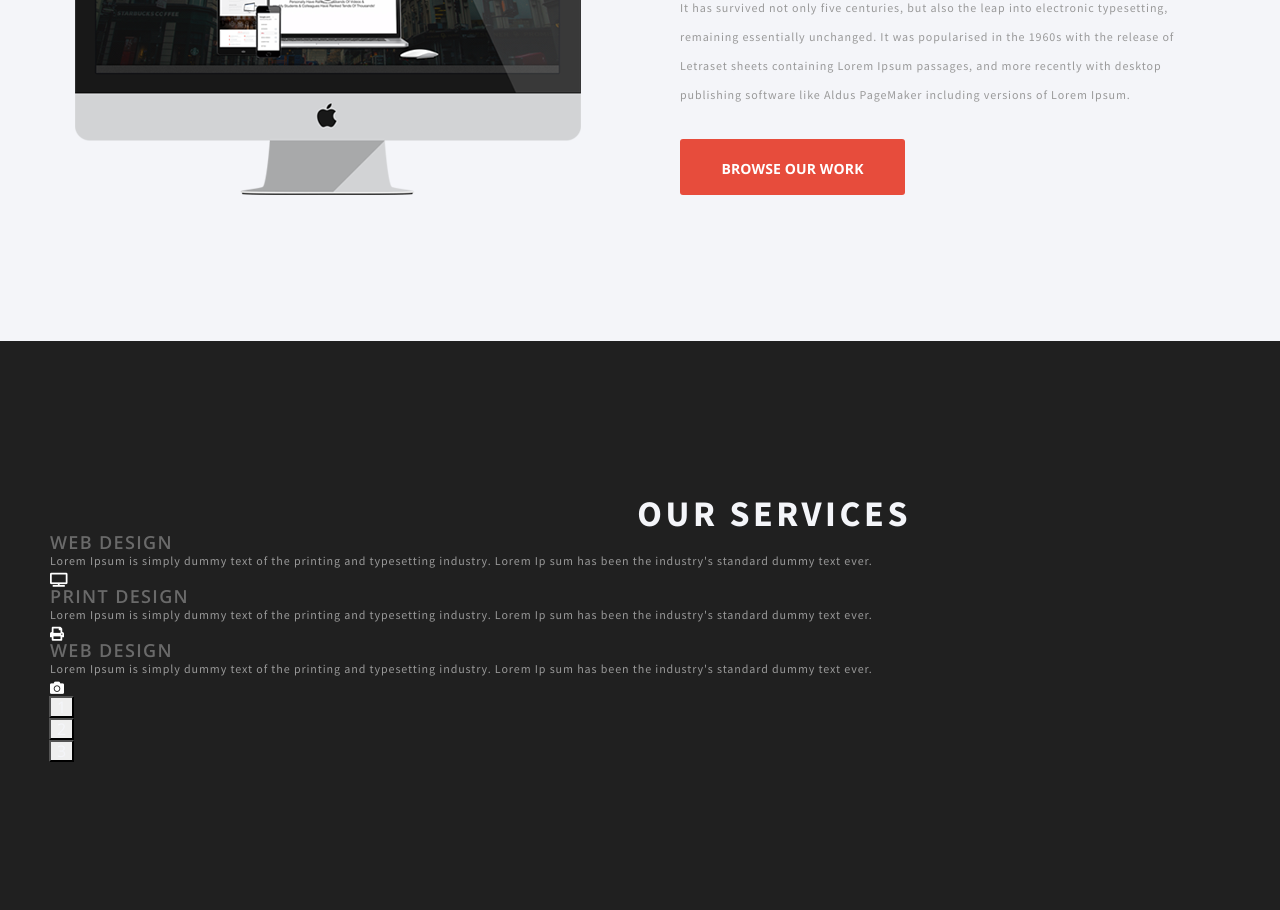
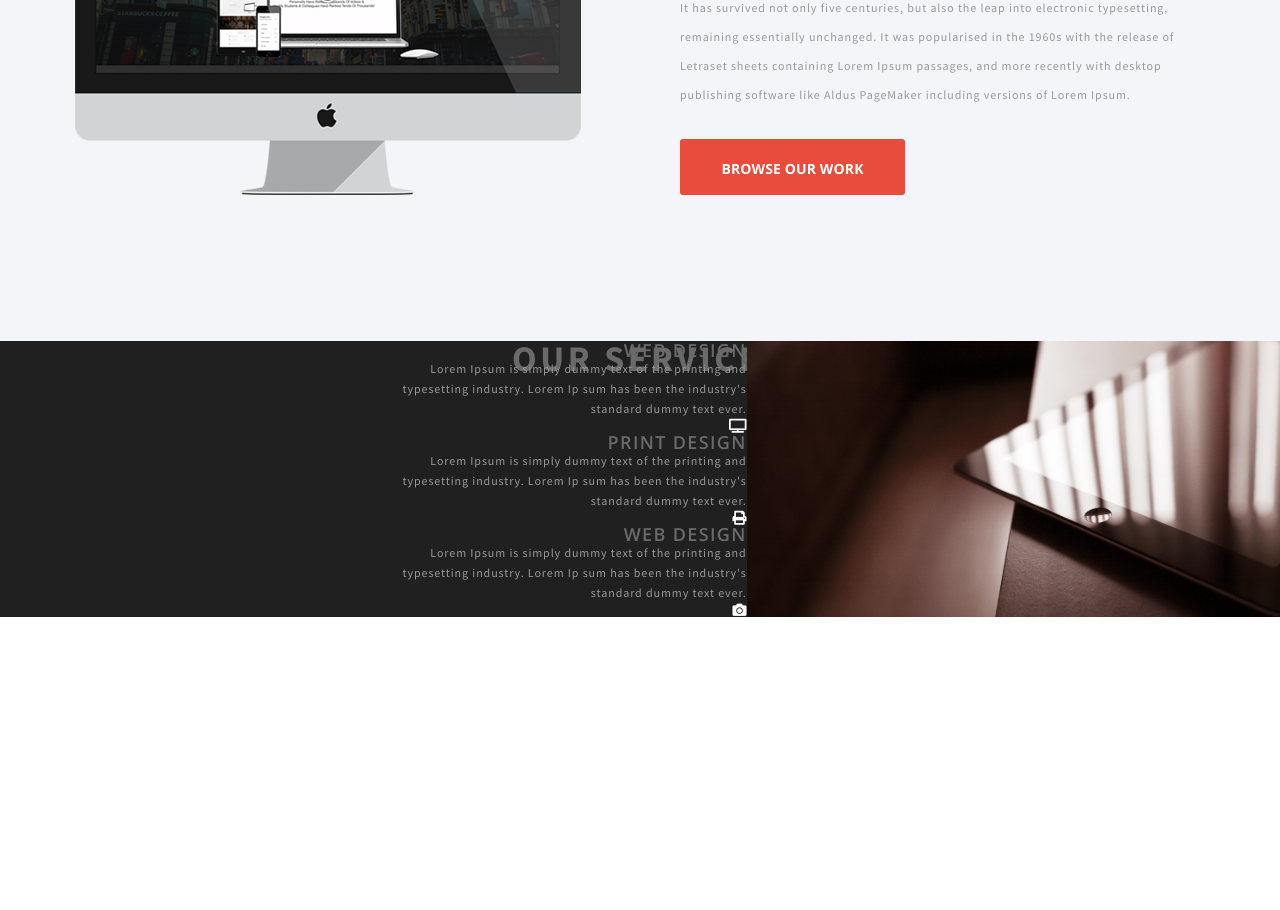
Before and after one commit to YevheniyDudnik/Bino, a website: page index.html in a window 1280 px wide. Shown: the part 1789-2699 px from the top of the page. After the commit the page ends 2406 px from the top, so only its background shows below. Drawn offline with Linux system fonts and the light colour scheme.

Commit message:
add position absolute to title third section

```diff
--- a/index.html
+++ b/index.html
@@ -140,82 +140,37 @@
                 </ul>
             </section>
             <section class="section-third-wrap container-fluid px-0">
-                <div class="row container-fluid section-third flex-column mx-0">
-                    <h2 class="section-third-title mx-0 d-flex justify-content-end">OUR SERVICES</h2>
+                <div class="section-third container-fluid px-0">
+                    <h2 class="section-third-title">OUR SERVICES</h2>
                     <ul class="section-third-carousel">
-                        <li class="section-third-carousel-slide">
-                            <ul>
-                                <li>
-                                    <h5>WEB DESIGN</h5>
-                                    <p>Lorem Ipsum is simply dummy text of the printing and typesetting industry. Lorem Ip sum has been the industry's standard dummy text ever.</p>
+                        <li class="section-third-carousel-slide"> <!-- slide  -->
+                            <ul class="row section-third-carousel-slide-list">
+                                <li class="col-lg-7 col-12 px-0 section-third-carousel-slide-item"> <!-- left -->
+                                    <ul class="d-flex flex-column flex-nowrap align-items-end">
+                                        <li class="d-flex flex-column align-items-end col-6 px-0"> <!-- services -->
+                                            <h5 class="mx-0">WEB DESIGN</h5>
+                                            <p class="text-right">Lorem Ipsum is simply dummy text of the printing and typesetting industry. Lorem Ip sum has been the industry's standard dummy text ever.</p>
                                             <a href="#">
                                                 <i class="fas fa-tv"></i>
                                             </a>
                                         </li>
-                                <li>
-                                    <h5>PRINT DESIGN</h5>
-                                    <p>Lorem Ipsum is simply dummy text of the printing and typesetting industry. Lorem Ip sum has been the industry's standard dummy text ever.</p>
+                                        <li class="d-flex flex-column align-items-end col-6 px-0"> <!-- services -->
+                                            <h5 class="mx-0">PRINT DESIGN</h5>
+                                            <p class="text-right">Lorem Ipsum is simply dummy text of the printing and typesetting industry. Lorem Ip sum has been the industry's standard dummy text ever.</p>
                                             <a href="#">
                                                 <i class="fas fa-print"></i>
                                             </a>
                                         </li>
-                                <li>
-                                    <h5>WEB DESIGN</h5>
-                                    <p>Lorem Ipsum is simply dummy text of the printing and typesetting industry. Lorem Ip sum has been the industry's standard dummy text ever.</p>
+                                        <li class="d-flex flex-column align-items-end col-6 px-0"> <!-- services -->
+                                            <h5 class="mx-0">WEB DESIGN</h5>
+                                            <p class="text-right">Lorem Ipsum is simply dummy text of the printing and typesetting industry. Lorem Ip sum has been the industry's standard dummy text ever.</p>
                                             <a href="#">
                                                 <i class="fas fa-camera"></i>
                                             </a>
                                         </li>
                                     </ul>
                                 </li>
-                        <li class="section-third-carousel-slide">
-                            <ul>
-                                <li>
-                                    <h5>WEB DESIGN</h5>
-                                    <p>Lorem Ipsum is simply dummy text of the printing and typesetting industry. Lorem Ip sum has been the industry's standard dummy text ever.</p>
-                                    <a href="#">
-                                        <i class="fas fa-tv"></i>
-                                    </a>
-                                </li>
-                                <li>
-                                    <h5>PRINT DESIGN</h5>
-                                    <p>Lorem Ipsum is simply dummy text of the printing and typesetting industry. Lorem Ip sum has been the industry's standard dummy text ever.</p>
-                                    <a href="#">
-                                        <i class="fas fa-print"></i>
-                                    </a>
-                                </li>
-                                <li>
-                                    <h5>WEB DESIGN</h5>
-                                    <p>Lorem Ipsum is simply dummy text of the printing and typesetting industry. Lorem Ip sum has been the industry's standard dummy text ever.</p>
-                                    <a href="#">
-                                        <i class="fas fa-camera"></i>
-                                    </a>
-                                </li>
-                            </ul>
-                        </li>
-                        <li class="section-third-carousel-slide">
-                            <ul>
-                                <li>
-                                    <h5>WEB DESIGN</h5>
-                                    <p>Lorem Ipsum is simply dummy text of the printing and typesetting industry. Lorem Ip sum has been the industry's standard dummy text ever.</p>
-                                    <a href="#">
-                                        <i class="fas fa-tv"></i>
-                                    </a>
-                                </li>
-                                <li>
-                                    <h5>PRINT DESIGN</h5>
-                                    <p>Lorem Ipsum is simply dummy text of the printing and typesetting industry. Lorem Ip sum has been the industry's standard dummy text ever.</p>
-                                    <a href="#">
-                                        <i class="fas fa-print"></i>
-                                    </a>
-                                </li>
-                                <li>
-                                    <h5>WEB DESIGN</h5>
-                                    <p>Lorem Ipsum is simply dummy text of the printing and typesetting industry. Lorem Ip sum has been the industry's standard dummy text ever.</p>
-                                    <a href="#">
-                                        <i class="fas fa-camera"></i>
-                                    </a>
-                                </li>
+                                <li class="col-lg-5 col-12 px-0 section-third-carousel-slide-item"></li> <!-- right -->
                             </ul>
                         </li>
                     </ul>
--- a/js/script.js
+++ b/js/script.js
@@ -1,7 +1,7 @@
 $(document).ready(function(){
     carouselHeader();
     scrollTop();
-    carouselSectionThird();
+    // carouselSectionThird();
 });
 
 $(window).resize(function () {
@@ -28,19 +28,19 @@ function carouselHeader() {
 }
 
 // -- Slider options in section third -- //
-function carouselSectionThird() {
-    let headerCarousel = '.section-third-carousel';
-    $(headerCarousel).slick({
-        infinite: true,
-        slidesToShow: 1,
-        slidesToScroll: 1,
-        arrows: false,
-        draggable: false,
-        speed: 1500,
-        dots: true,
-        vertical: true,
-    });
-}
+// function carouselSectionThird() {
+//     let headerCarousel = '.section-third-carousel';
+//     $(headerCarousel).slick({
+//         infinite: true,
+//         slidesToShow: 1,
+//         slidesToScroll: 1,
+//         arrows: false,
+//         draggable: false,
+//         speed: 1500,
+//         dots: true,
+//         vertical: true,
+//     });
+// }
 
 // -- Deletion .show to header menu with resize -- //
 function deletionClassShow() {
--- a/sass/components/_carousel.scss
+++ b/sass/components/_carousel.scss
@@ -63,11 +63,3 @@
         }
     }
 }
-
-.section-third-carousel {
-    & > .slick {
-        &-list {
-            overflow-y: hidden;
-        }
-    }
-}
--- a/sass/layout/_section-third.scss
+++ b/sass/layout/_section-third.scss
@@ -1,48 +1,24 @@
 .section-third {
-    @include rem((
-        padding-top: 155px,
-        padding-right: 0,
-        padding-bottom: 148px,
-        padding-left: 49px
-    ));
-
     position: relative;
-    max-width: 992px;
 
     &-wrap {
-        overflow: hidden;
         background-color: $bg-c-section-third;
     }
 
     &-title {
-        @include rem(padding-right, 81px);
-
-        color: #f4f5f9;
+        position: absolute;
+        top: 0;
+        left: 40%;
+    }
 }
 
-    &-carousel {
-        &-slide {
-            &::after {
-                @include rem((
-                    left: 992px,
-                    max-width: 928px,
-                    max-height: 768px
-                ));
-
-                position: absolute;
-                top: 0;
-                right: 0;
-                bottom: 0;
-                z-index: 1000;
-                display: block;
+.section-third-carousel-slide-item {
+    &:last-child {
         width: 100%;
-                height: 100%;
-                content: "";
+        height: auto;
         background-image: url(../img/section-third-img.png);
         background-repeat: no-repeat;
         background-position: 50% 50%;
         background-size: cover;
     }
 }
-    }
-}
```
Also changed, not shown: css/main.css. Lines whose indentation alone changed are shown as unchanged.
